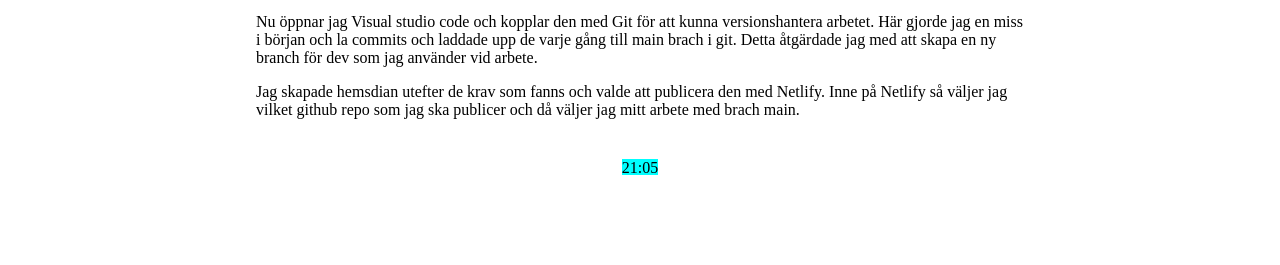
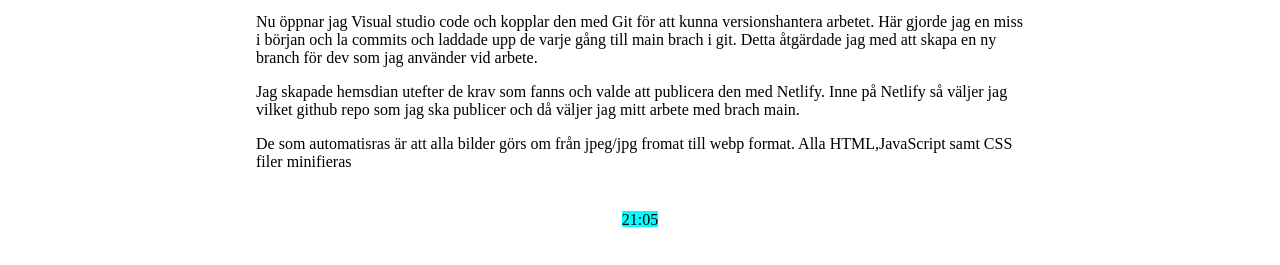
Before and after one commit to osundstrom/MIUN, a website built with Parcel: page src/process.html in a window 1280 px wide. Shown: the part 253-518 px from the top of the page. Built offline with nearby package versions, Linux system fonts and the light colour scheme.

Commit message:
Uppdaterat processen

```diff
--- a/src/process.html
+++ b/src/process.html
@@ -45,6 +45,7 @@
 
     <p>Jag skapade hemsdian utefter de krav som fanns och valde att publicera den med Netlify. Inne på Netlify så väljer jag vilket github repo som jag ska publicer och då väljer jag mitt arbete med brach main.</p>
 
+    <p>De som automatisras är att alla bilder görs om från jpeg/jpg fromat till webp format. Alla HTML,JavaScript samt CSS filer minifieras</p>
 
 
 
```
